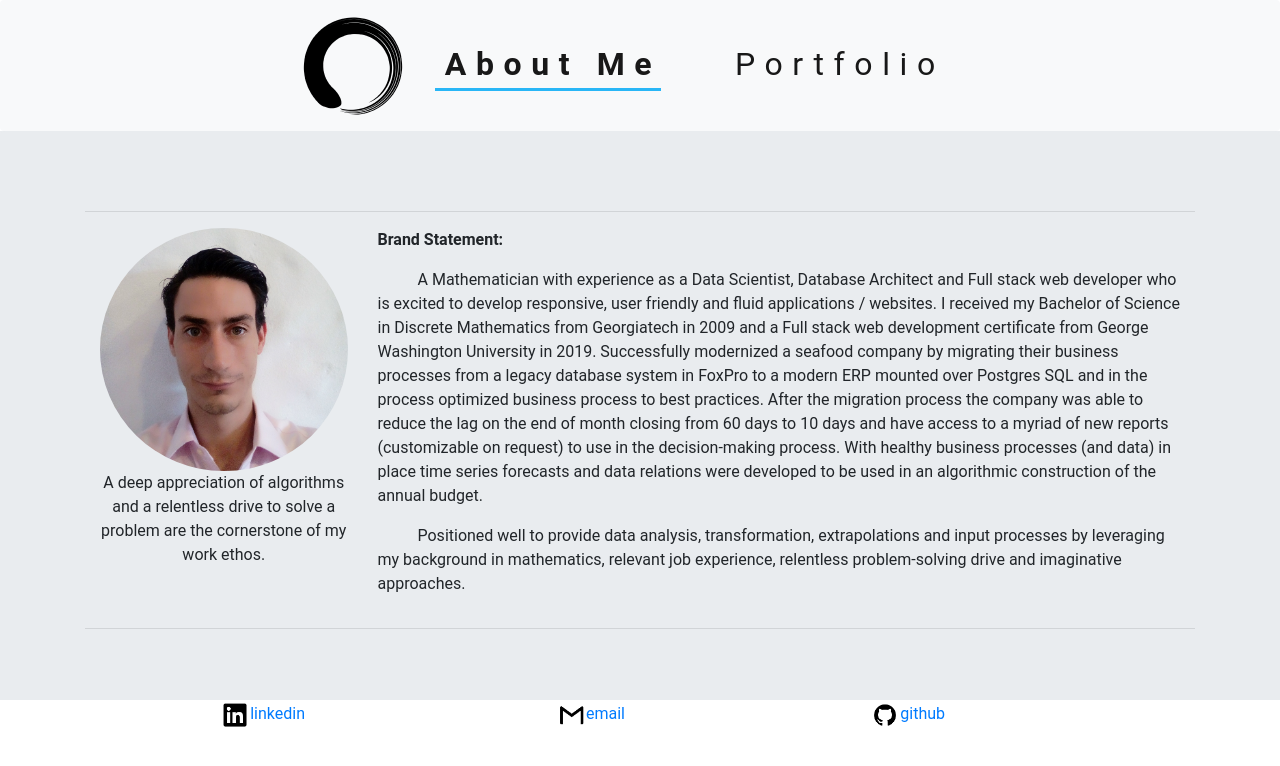
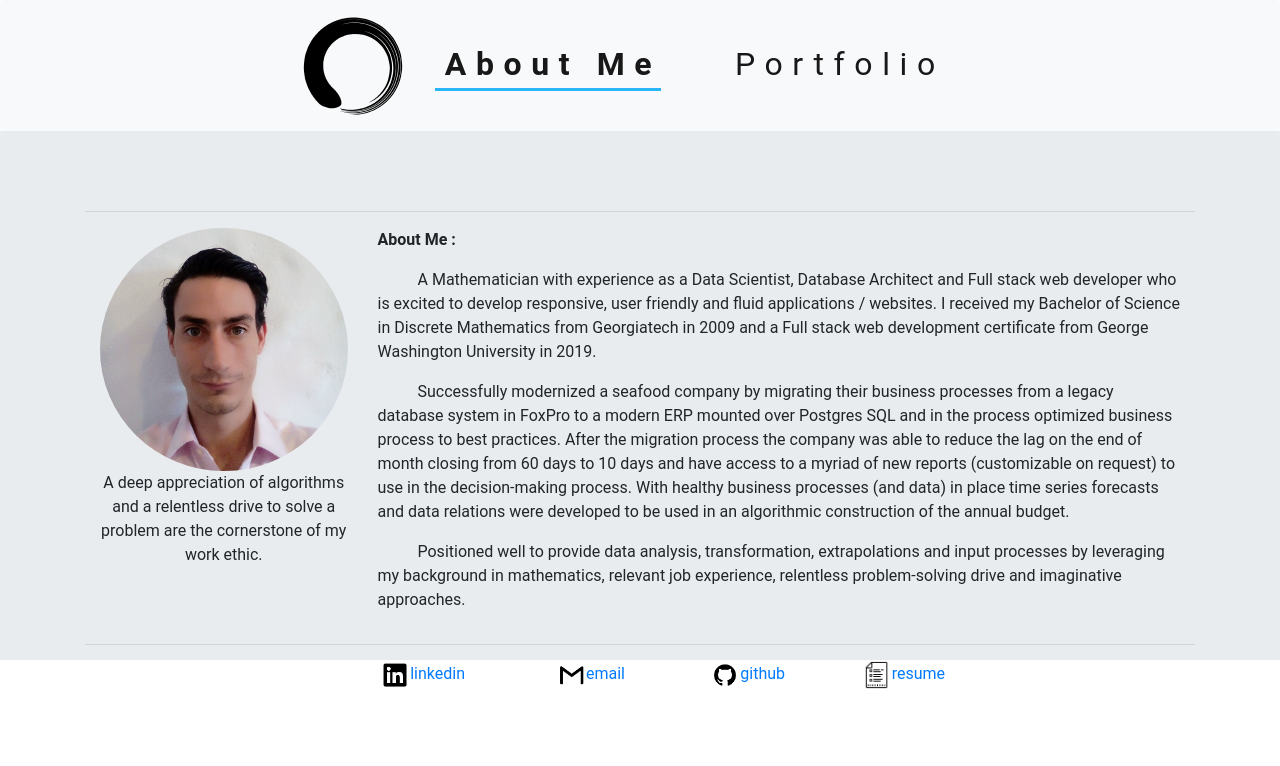
Before and after one commit to Frankie-Figz/react-portfolio-deployed, a React (Create React App) app: page / in a window 1280 px wide. Shown: the top 766 px of the page. Built offline with nearby package versions, Linux system fonts and the light colour scheme.

Commit message:
ENH: Added resume to footer and worked on footer styling

```diff
--- a/public/index.html
+++ b/public/index.html
@@ -5,10 +5,7 @@
     <link rel="icon" href="%PUBLIC_URL%/favicon-custom.ico" />
     <meta name="viewport" content="width=device-width, initial-scale=1" />
     <meta name="theme-color" content="#000000" />
-    <meta
-      name="description"
-      content="Web site created using create-react-app"
-    />
+    <meta name="description" content="My life's work" />
     <link rel="apple-touch-icon" href="%PUBLIC_URL%/logo192-custom.png" />
     <!--
       manifest.json provides metadata used when your web app is installed on a
--- a/src/App.js
+++ b/src/App.js
@@ -1,9 +1,7 @@
 import React from "react";
 import { BrowserRouter as Router, Route } from "react-router-dom";
 import About from "./pages/About/index";
-import Portfolio from "./pages/Portfolio/index";
-import Contact from "./pages/Contact/index";
-import Example from "./pages/Example/index"
+import Portfolio from "./pages/Portfolio/index"
 import Navbar from "./components/NavBar";
 import Footer from "./components/Footer";
 import Wrapper from "./components/Wrapper";
@@ -17,8 +15,6 @@ function App() {
           <Route exact path="/" component={About} />
           <Route exact path="/about" component={About} />
           <Route exact path="/portfolio" component={Portfolio} />
-          <Route exact path="/contact" component={Contact} />
-          <Route exact path="/example" component={Example} />
           <Footer />
         </Wrapper>
       </div>
--- a/src/components/Footer/index.js
+++ b/src/components/Footer/index.js
@@ -1,55 +1,43 @@
 import React from "react";
 import "./style.css";
+import CV from "./contact-icons-04.png"
 import LinkedInLogo from "./contact-icons-03.png";
 import GmailLogo from "./contact-icons-02.png";
 import GithubLogo from "./contact-icons-01.png";
+
 
 function Footer() {
   return (
     <footer className="footer">
       <div className="container-fluid">
         <div className = "row">
+          <div className = "col-lg-6 offset-lg-3">
+            <div className = "row">
               <div className = "col-lg-3 col-md-12 col-sm-12">
-
-              <a
-                  href="https://www.linkedin.com/in/francisco-javier-vannini-robelo-b294a182/"
-                  id="linkedin"
-                >
-                  <img
-                    src={LinkedInLogo}
-                    alt="linkedin"
-                    className="footer-icon"
-                  />
+                  <a href="https://www.linkedin.com/in/francisco-vannini-b294a182/" id="linkedin">
+                    <img src={LinkedInLogo} alt="linkedin" className="footer-icon" />
                       linkedin
                   </a>
-
                 </div>
                 <div className = "col-lg-3 col-md-12 col-sm-12">
-
-                <a
-                  href="mailto:fjvannini@gmail.com"
-                  id="email"
-                >
-                  <img
-                    src={GmailLogo}
-                    alt="gmail"
-                    className="footer-icon"
-                  />
+                  <a href="mailto:fjvannini@gmail.com" id="email">
+                    <img src={GmailLogo} alt="gmail" className="footer-icon"/>
                       email
                   </a>
                 </div>
                 <div className = "col-lg-3 col-md-12 col-sm-12">
-            <a
-              href="https://github.com/Frankie-Figz?tab=repositories"
-              id="github"
-            >
-              <img
-                src={GithubLogo}
-                alt="github"
-                className="footer-icon"
-                />
+                  <a href="https://github.com/Frankie-Figz?tab=repositories" id="github">
+                    <img src={GithubLogo} alt="github" className="footer-icon"/>
                       github
                   </a>
+                </div>
+                <div className = "col-lg-3 col-md-12 col-sm-12">
+                  <a href="https://drive.google.com/open?id=0B7_aX8GpCqwHQVRWdWxpa2preExJdTJncXNybVZRSFJHNUVr" id="github">
+                    <img src={CV} alt="cv" className="footer-icon"/>
+                      resume
+                  </a>
+                </div>
+            </div>
           </div>
         </div>
       </div>
--- a/src/components/Footer/style.css
+++ b/src/components/Footer/style.css
@@ -12,7 +12,7 @@ img.footer-icon {
   position: fixed;
   left: 0;
   bottom: 0;
-  height: 100px;
+  height: 140px;
   text-align: end;
   background-color: white;
   width: 100%;
--- a/src/components/NavBar/index.js
+++ b/src/components/NavBar/index.js
@@ -18,7 +18,7 @@ function Navbar() {
           </NavLink>
 
           <NavLink
-            to="/example"
+            to="/portfolio"
             activeClassName="navbar__link--active"
             className="navbar__link"
           >
--- a/src/pages/About/index.js
+++ b/src/pages/About/index.js
@@ -15,15 +15,17 @@ function About() {
             <div className="row">
                 <div className="col-lg-3 col-md-3 col-sm-8">
                     <img src={Picture} alt="portfolio" className="portfolio-picture"/>
-                    <div> A deep appreciation of algorithms and a relentless drive to solve a problem are the cornerstone of my work ethos. </div>
+                    <div> A deep appreciation of algorithms and a relentless drive to solve a problem are the cornerstone of my work ethic. </div>
                 </div>
                 <div className="desktop-only col-9">
                   <p className="left-align">
-                    <strong> Brand Statement: </strong>
+                    <strong> About Me : </strong>
                   </p>
                   <p className="left-align tab">
                     A Mathematician with experience as a Data Scientist, Database Architect and Full stack web developer who is excited to develop responsive, user friendly and fluid applications / websites.
                     I received my Bachelor of Science in Discrete Mathematics from Georgiatech in 2009 and a Full stack web development certificate from George Washington University in 2019.
+                  </p>
+                  <p className="left-align tab">
                     Successfully modernized a seafood company by migrating their business processes from a legacy database system in FoxPro to a modern ERP mounted over Postgres SQL and in the process optimized business process to best practices.
                     After the migration process the company was able to reduce the lag on the end of month closing from 60 days to 10 days and have access to a myriad of new reports (customizable on request) to use in the decision-making process.
                     With healthy business processes (and data) in place time series forecasts and data relations were developed to be used in an algorithmic construction of the annual budget.
--- a/src/pages/Example/index.js
+++ /dev/null
@@ -1,85 +0,0 @@
-import React from 'react';
-import ItemsCarousel from 'react-items-carousel';
-import projects from "../../projects.json";
-import { FontAwesomeIcon } from '@fortawesome/react-fontawesome';
-import { faAngleDoubleLeft, faAngleDoubleRight } from '@fortawesome/free-solid-svg-icons';
-import "./style.css";
-
-export default class Test extends React.Component {
-
-  componentWillMount() {
-    this.setState({
-      children: [],
-      activeItemIndex: 0,
-    });
-
-    setTimeout(() => {
-      this.setState({
-        children: this.createChildren(),
-      })
-    }, 100);
-  }
-
-  createChildren = () => projects.map(project =>
-    <div key={project.id} className= "container">
-      <div className="row justify-content-center">
-
-        <div className= "col-lg-8 col-md-12 col-sm-12">
-          <img height = "300" src = {project.image} alt = ""/>
-        </div>
-        <div className= "col-lg-4 col-md-12 col-sm-12">
-          <div key={project.id} style={{ height: 600}}>
-            <div> <strong> Project Name : </strong> {project.title} </div>
-            <div> <strong> Description : </strong> {project.description} </div>
-            <div> <strong> Technology stack : </strong> {project.techstack} </div>
-            <div> <strong> Deployment Link : </strong> <a href = {project.link} target="_blank" rel="noopener noreferrer">  LINK </a></div>
-          </div>
-        </div>
-
-      </div>
-    </div>
-
-    );
-
-  changeActiveItem = (activeItemIndex) => this.setState({ activeItemIndex });
-
-  render() {
-    const {
-      activeItemIndex,
-      children,
-    } = this.state;
-
-    return (
-      <div className = "jumbotron" style={{ height: 600}}>
-        <ItemsCarousel
-        // Placeholder configurations
-        enablePlaceholder
-        numberOfPlaceholderItems={1}
-        minimumPlaceholderTime={1000}
-        placeholderItem={<div style={{ height: 200, background: 'light grey' }}></div>}
-
-        // Carousel configurations
-        numberOfCards={1}
-        gutter={6}
-        showSlither={true}
-        firstAndLastGutter={true}
-        freeScrolling={false}
-
-        // Active item configurations
-        requestToChangeActive={this.changeActiveItem}
-        activeItemIndex={activeItemIndex}
-        activePosition={'center'}
-
-        chevronWidth={24}
-        rightChevron={<FontAwesomeIcon icon = {faAngleDoubleRight} size="5x"/>}
-        leftChevron={<FontAwesomeIcon icon = {faAngleDoubleLeft} size="5x" />}
-        outsideChevron={false}
-      >
-        {children}
-      </ItemsCarousel>
-
-      </div>
-
-    );
-  }
-}
--- a/src/pages/Example/style.css
+++ /dev/null
@@ -1,18 +0,0 @@
-.fa-angle-double-left {
-    font-family: FontAwesome;
-    content: "\f100";
-}
-
-.fa-angle-double-right {
-    font-family: FontAwesome;
-    content: "\f101";
-}
-
-.footer {
-    position: fixed;
-    left: 0;
-    bottom: 0;
-    height: 60px;
-    background-color: white;
-    width: 100%;
-  }
--- a/src/pages/Portfolio/style.css
+++ b/src/pages/Portfolio/style.css
@@ -1,3 +1,13 @@
+.fa-angle-double-left {
+    font-family: FontAwesome;
+    content: "\f100";
+}
+
+.fa-angle-double-right {
+    font-family: FontAwesome;
+    content: "\f101";
+}
+
 .footer {
     position: fixed;
     left: 0;
```
Also changed, not shown: src/pages/Portfolio/index.js (+71 -57 lines), public/manifest.json, src/components/Footer/contact-icons-04.png (added). Lines whose indentation alone changed are shown as unchanged.
